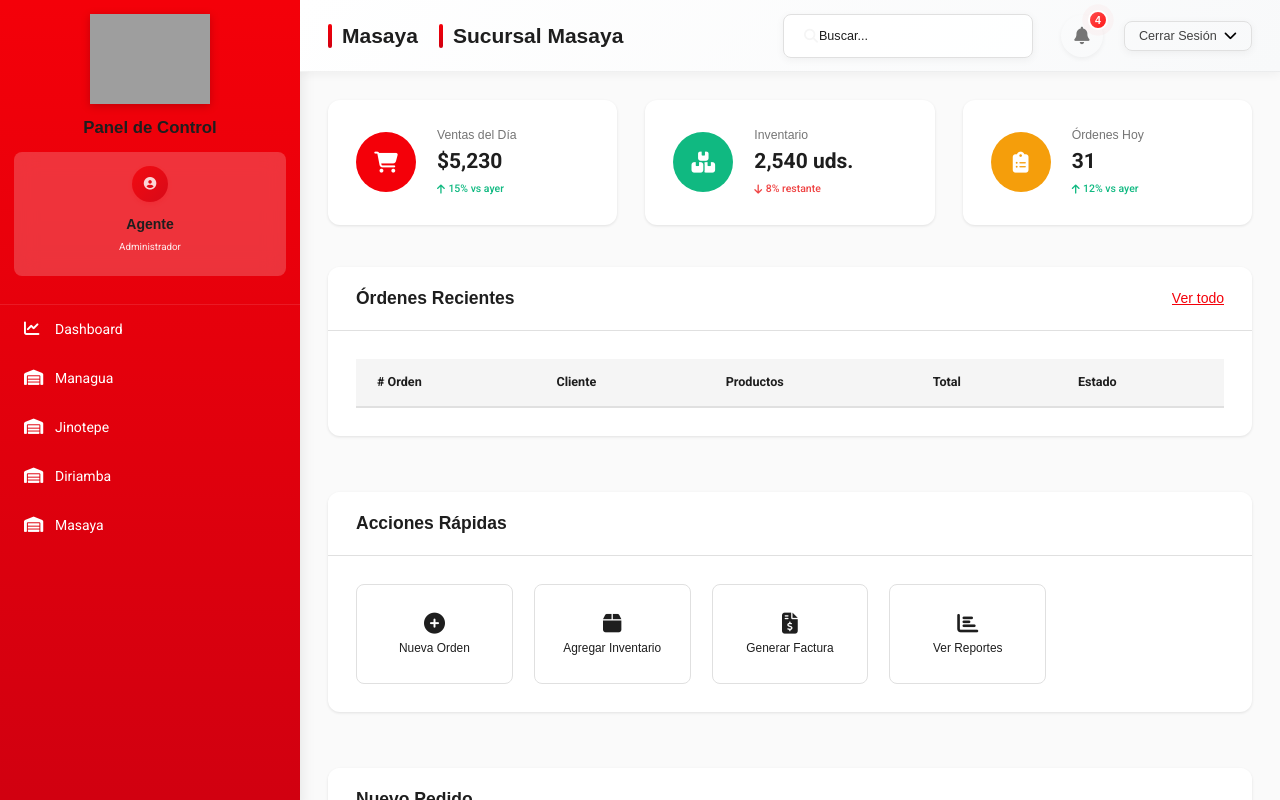
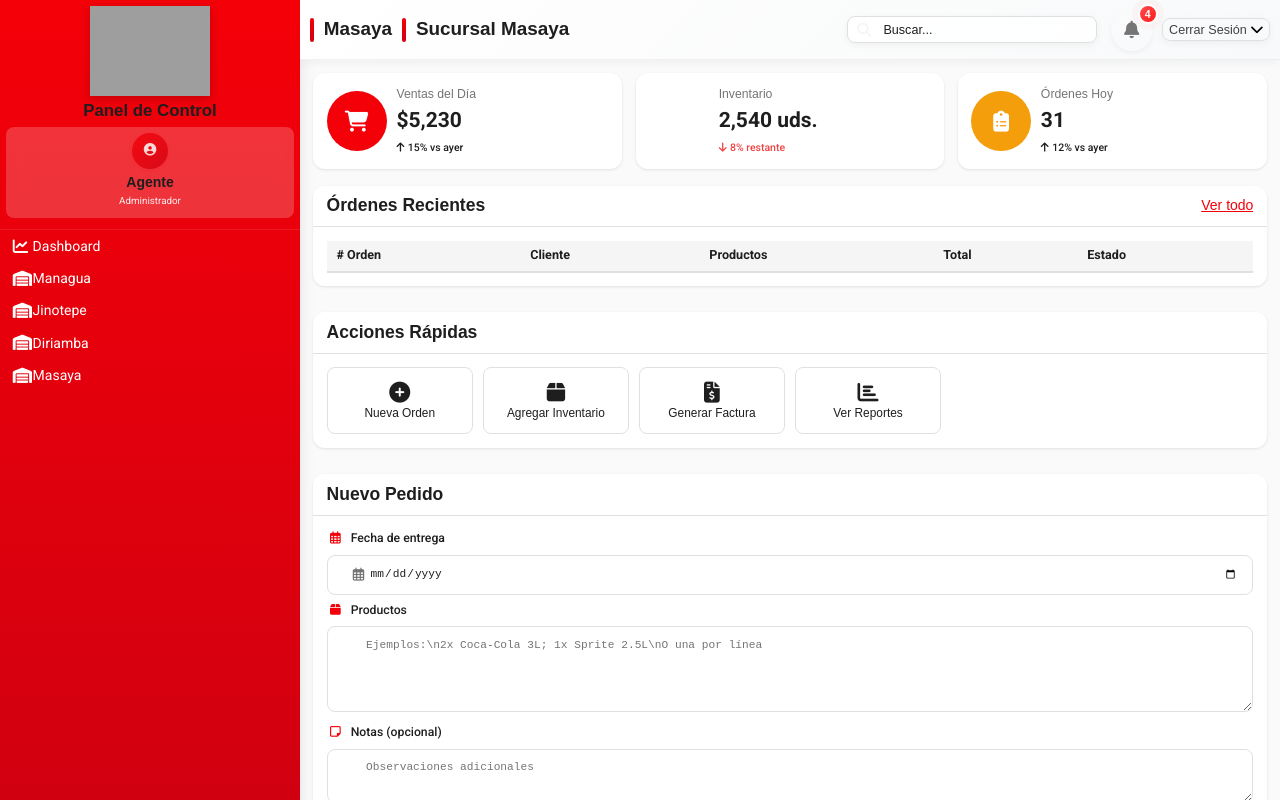
Before and after one commit to espinozanelson918-arch/SnackCity, a plain HTML site: page frontend/html/masaya.html in a window 1280 px wide. Drawn offline with Linux system fonts and the light colour scheme; no server answers; grey boxes are pictures that could not be loaded.

Commit message:
Correcion de estilos

```diff
--- a/frontend/css/dashboard.css
+++ b/frontend/css/dashboard.css
@@ -3,6 +3,21 @@
 
 /* Import styles.css variables */
 @import url("./styles.css");
+
+/* Local compact sizing overrides for dashboard */
+:root {
+  /* slightly smaller spacing scale */
+  --space-xs: 0.25rem;
+  --space-sm: 0.4rem;
+  --space-md: 0.7rem;
+  --space-lg: 0.95rem;
+  --space-xl: 1.2rem;
+
+  /* slightly tighter radii */
+  --radius-sm: 4px;
+  --radius-md: 6px;
+  --radius-lg: 10px;
+}
 
 /* ===== LAYOUT STRUCTURE ===== */
 .dashboard-page {
--- a/frontend/css/orders.css
+++ b/frontend/css/orders.css
@@ -2,8 +2,8 @@
 .data-table {
   width: 100%;
   border-collapse: collapse;
-  margin: 1rem 0;
-  font-size: 0.9rem;
+  margin: 0.75rem 0;
+  font-size: 0.85rem;
   background: white;
   border-radius: 8px;
   overflow: hidden;
@@ -15,10 +15,10 @@
   color: #495057;
   font-weight: 600;
   text-align: left;
-  padding: 1rem;
+  padding: 0.75rem;
   border-bottom: 2px solid #e9ecef;
   text-transform: uppercase;
-  font-size: 0.75rem;
+  font-size: 0.7rem;
   letter-spacing: 0.5px;
   position: sticky;
   top: 0;
@@ -27,7 +27,7 @@
 }
 
 .data-table tbody td {
-  padding: 1rem;
+  padding: 0.75rem;
   border-bottom: 1px solid #e9ecef;
   vertical-align: top;
 }
@@ -43,8 +43,8 @@
 /* Status Badges */
 .status-badge {
   display: inline-block;
-  padding: 0.35em 0.65em;
-  font-size: 0.75em;
+  padding: 0.3em 0.55em;
+  font-size: 0.7em;
   font-weight: 600;
   line-height: 1;
   text-align: center;
@@ -72,23 +72,23 @@
 .delivery-date {
   display: flex;
   align-items: center;
-  gap: 0.5rem;
-  margin-bottom: 0.25rem;
+  gap: 0.4rem;
+  margin-bottom: 0.2rem;
   font-weight: 500;
 }
 
 .delivery-date i {
   color: #6c757d;
-  font-size: 0.9em;
+  font-size: 0.85em;
 }
 
 /* Products List */
 .products-list {
-  margin-bottom: 0.25rem;
-  line-height: 1.4;
+  margin-bottom: 0.2rem;
+  line-height: 1.35;
   max-height: 100px;
   overflow-y: auto;
-  padding-right: 0.5rem;
+  padding-right: 0.4rem;
 }
 
 .products-list::-webkit-scrollbar {
@@ -102,8 +102,8 @@
 
 .products-list span {
   display: block;
-  margin-bottom: 0.25rem;
-  padding: 0.15rem 0.25rem;
+  margin-bottom: 0.2rem;
+  padding: 0.12rem 0.2rem;
   border-radius: 3px;
   transition: background-color 0.2s;
 }
@@ -115,10 +115,10 @@
 /* Notes Cell */
 .notes-cell {
   max-width: 200px;
-  padding: 0.5rem;
+  padding: 0.4rem;
   background-color: #f8f9fa;
   border-radius: 4px;
-  font-size: 0.85rem;
+  font-size: 0.8rem;
   line-height: 1.4;
   white-space: normal;
   word-wrap: break-word;
--- a/frontend/css/sucursales.css
+++ b/frontend/css/sucursales.css
@@ -1,10 +1,13 @@
 /* Import styles.css variables */
 @import url("./styles.css");
 
-/* ===== Color Variables ===== */
+/* Local compact sizing overrides for branch pages */
 :root {
-  /* Status Colors */
-  --status-success: #10b981;
+  --space-xs: 0.25rem;
+  --space-sm: 0.4rem;
+  --space-md: 0.7rem;
+  --space-lg: 0.95rem;
+  --space-xl: 1.2rem;
   --status-warning: #f59e0b;
   --status-error: #ef4444;
   --status-info: #3b82f6;
@@ -212,8 +215,8 @@
 /* ===== TOP NAVIGATION ===== */
 .top-nav {
   background: linear-gradient(135deg, #ffffff 0%, #f8f9fa 100%);
-  padding: 0 var(--space-lg);
-  height: 72px;
+  padding: 0 var(--space-md);
+  height: 60px;
   display: flex;
   align-items: center;
   justify-content: space-between;
@@ -264,7 +267,7 @@
 }
 
 .top-nav h1 {
-  font-size: 1.5rem;
+  font-size: 1.35rem;
   font-weight: 700;
   color: var(--coca-cola-black);
   margin: 0;
```
